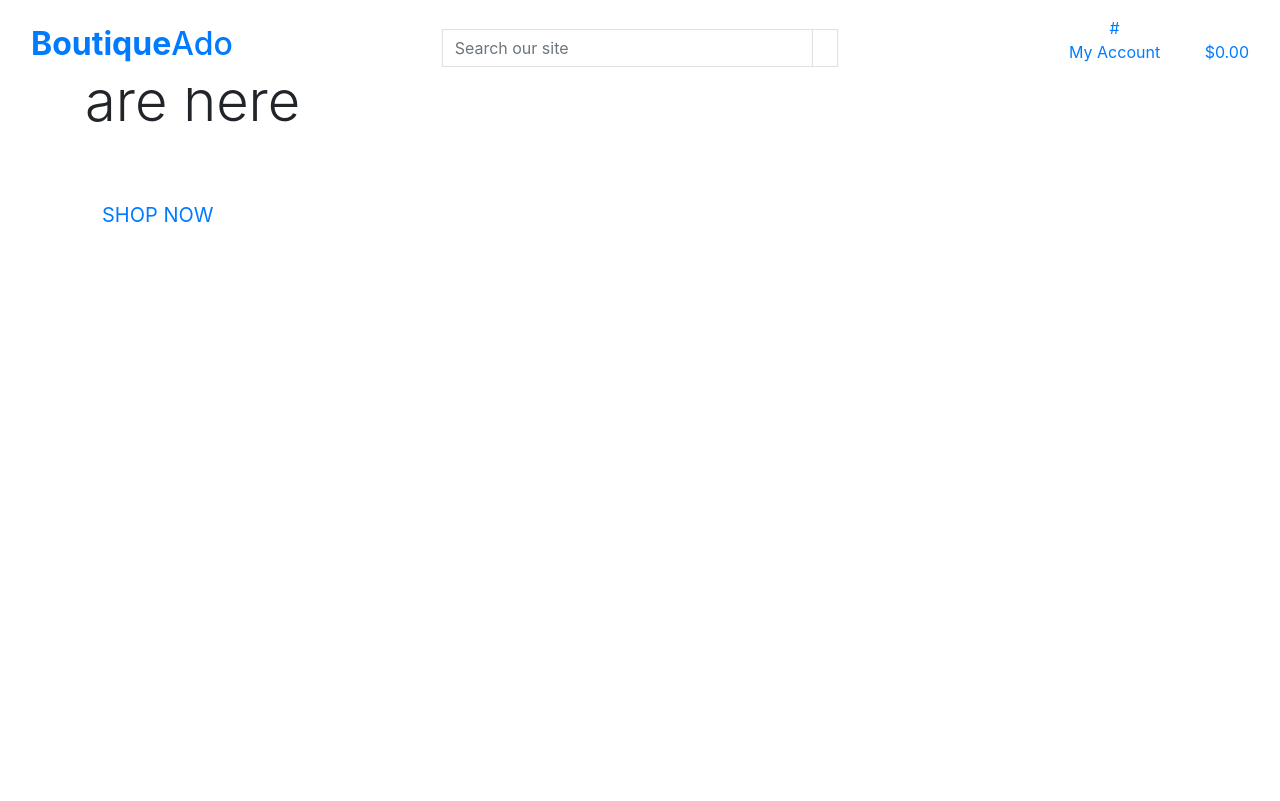
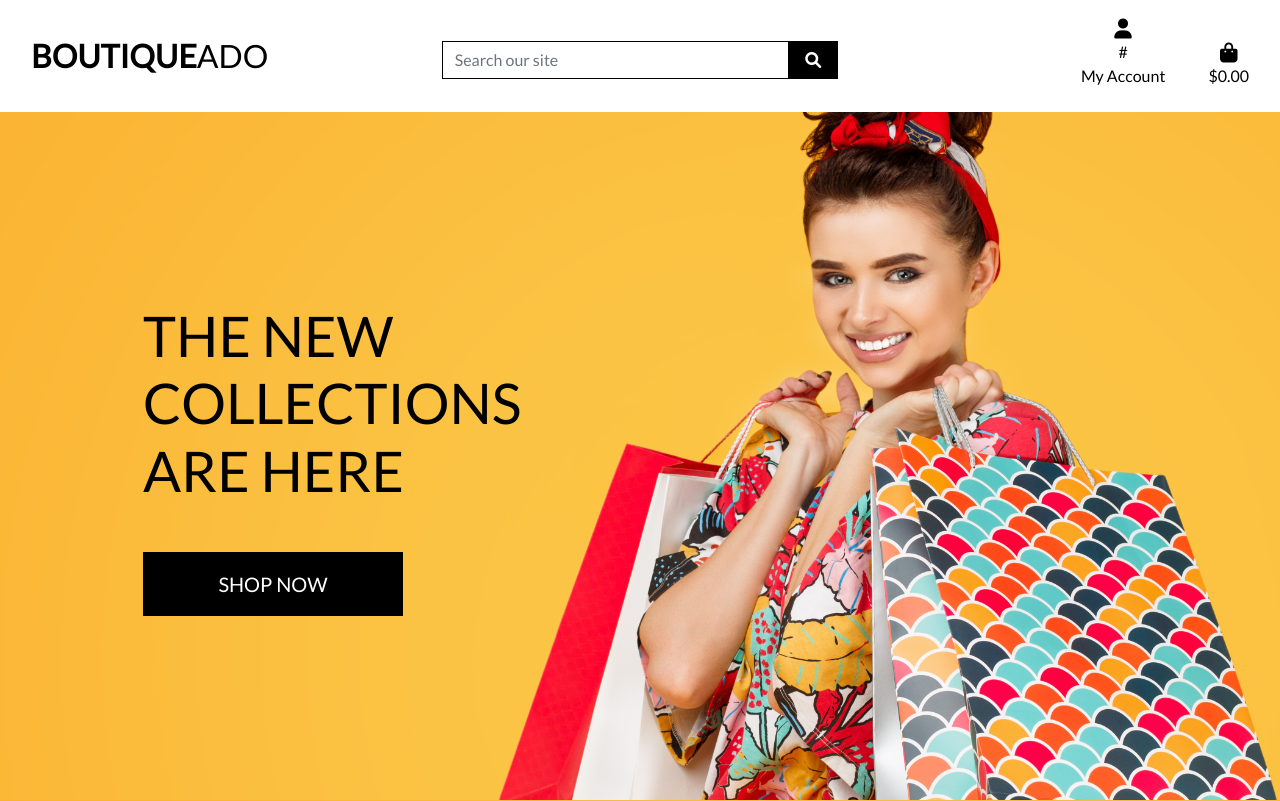
Before and after one commit to Tom1358/boutique_ado_v1, a Django app: page / in a window 1280 px wide. Before the commit the page ends 222 px from the top, so only its background shows below. Run offline with Django 3.2, Linux system fonts and the light colour scheme; some libraries are stand-ins or nearby versions.

Commit message:
Complete homepage header and CSS

```diff
--- a/boutique_ado/settings.py
+++ b/boutique_ado/settings.py
@@ -147,6 +147,7 @@
 # https://docs.djangoproject.com/en/3.2/howto/static-files/
 
 STATIC_URL = '/static/'
+STATICFILES_DIRS = (os.path.join(BASE_DIR, 'static'),)
 
 # Default primary key field type
 # https://docs.djangoproject.com/en/3.2/ref/settings/#default-auto-field
--- a/boutique_ado/urls.py
+++ b/boutique_ado/urls.py
@@ -15,9 +15,11 @@
 """
 from django.contrib import admin
 from django.urls import path, include
+from django.conf import settings
+from django.conf.urls.static import static
 
 urlpatterns = [
     path('admin/', admin.site.urls),
     path('accounts/', include('allauth.urls')),
     path('', include('home.urls')),
-]
+] + static(settings.MEDIA_URL, document_root=settings.MEDIA_ROOT)
--- a/templates/base.html
+++ b/templates/base.html
@@ -15,6 +15,9 @@
 
     {% block corecss %}
         <link rel="stylesheet" href="https://maxcdn.bootstrapcdn.com/bootstrap/4.0.0/css/bootstrap.min.css" integrity="sha384-Gn5384xqQ1aoWXA+058RXPxPg6fy4IWvTNh0E263XmFcJlSAwiGgFAW/dAiS6JXm" crossorigin="anonymous">
+        <link rel="stylesheet" href="https://fonts.googleapis.com/css2?family=Lato&display=swap">
+        <link rel="stylesheet" href="https://cdnjs.cloudflare.com/ajax/libs/font-awesome/6.0.0-beta2/css/all.min.css" integrity="sha512-YWzhKL2whUzgiheMoBFwW8CKV4qpHQAEuvilg9FAn5VJUDwKZZxkJNuGM4XkWuk94WCrrwslk8yWNGmY1EduTA==" crossorigin="anonymous" referrerpolicy="no-referrer" />
+        <link rel="stylesheet" href="{% static 'css/base.css' %}">
     {% endblock %}
 
     {% block extra_css %}
```
